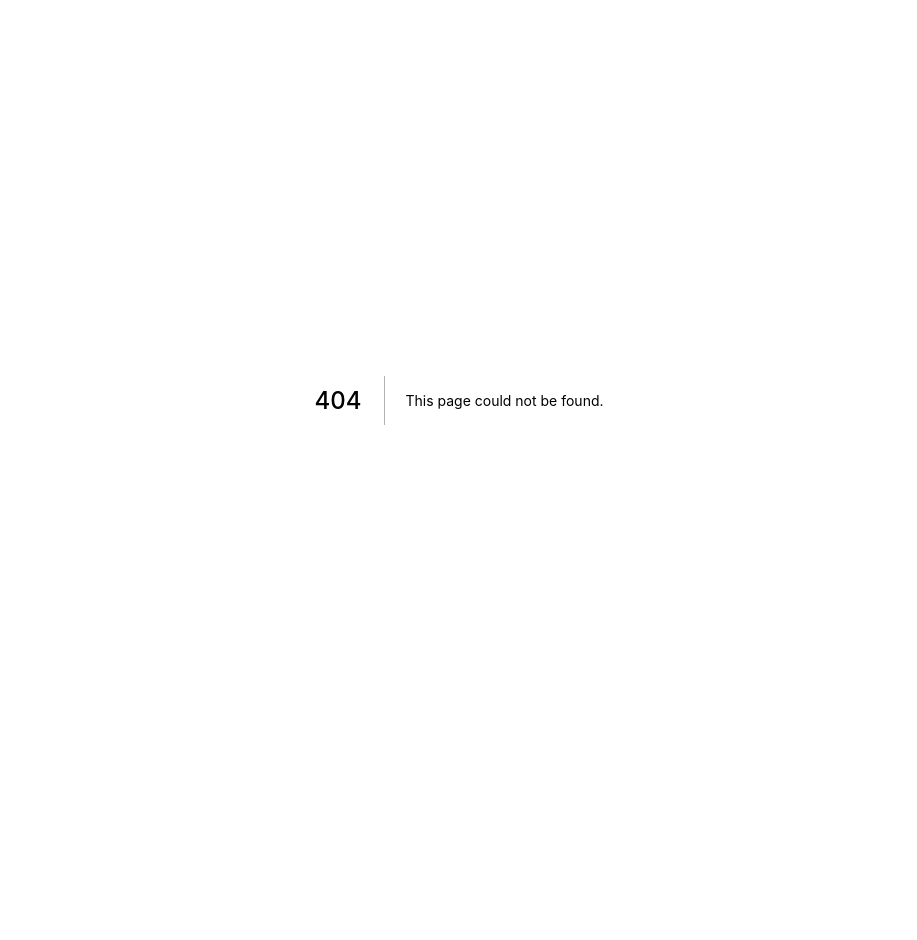
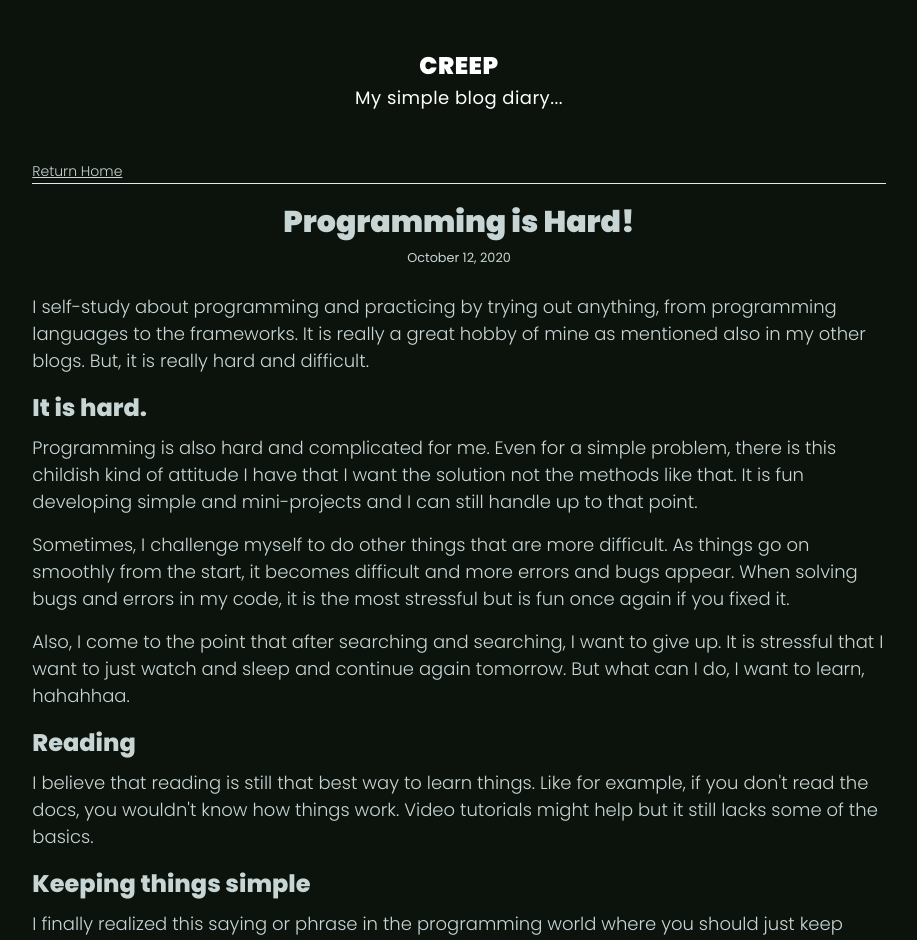
Before and after one commit to tbdsux/creep, a Next.js app: page /blog/programming-is-hard in a window 1280 px wide. Before the commit this address had no page. Shown: the top 940 px of the page, without its empty margins (181-1098 px from the left). Before the commit the page ends 800 px from the top, so only its background shows below. Built offline with nearby package versions, Linux system fonts and the light colour scheme.

Commit message:
Add new blog

```diff
--- /dev/null
+++ b/pages/blog/programming-is-hard/index.mdx
@@ -0,0 +1,27 @@
+import BlogLayout from '../../../components/_BlogLayout'
+
+export const meta = {
+  title: 'Programming is Hard!',
+  description: 'Yeah, programming is really hard but is fun.',
+  date: 'October 12, 2020',
+}
+
+export default ({ children }) => <BlogLayout meta={meta}>{children}</BlogLayout>
+
+I self-study about programming and practicing by trying out anything, from programming languages to the frameworks. It is really a great hobby of mine as mentioned also in my other blogs. But, it is really hard and difficult.
+
+## It is hard.
+
+Programming is also hard and complicated for me. Even for a simple problem, there is this childish kind of attitude I have that I want the solution not the methods like that. It is fun developing simple and mini-projects and I can still handle up to that point.
+
+Sometimes, I challenge myself to do other things that are more difficult. As things go on smoothly from the start, it becomes difficult and more errors and bugs appear. When solving bugs and errors in my code, it is the most stressful but is fun once again if you fixed it.
+
+Also, I come to the point that after searching and searching, I want to give up. It is stressful that I want to just watch and sleep and continue again tomorrow. But what can I do, I want to learn, hahahhaa.
+
+## Reading
+
+I believe that reading is still that best way to learn things. Like for example, if you don't read the docs, you wouldn't know how things work. Video tutorials might help but it still lacks some of the basics.
+
+## Keeping things simple
+
+I finally realized this saying or phrase in the programming world where you should just keep things simple rather than complicate it. I'm so done that wahhhh, I should have kept things simple as they are. Also I agree with this phrase, '_the more you know, the more things get complicated_'.
```
